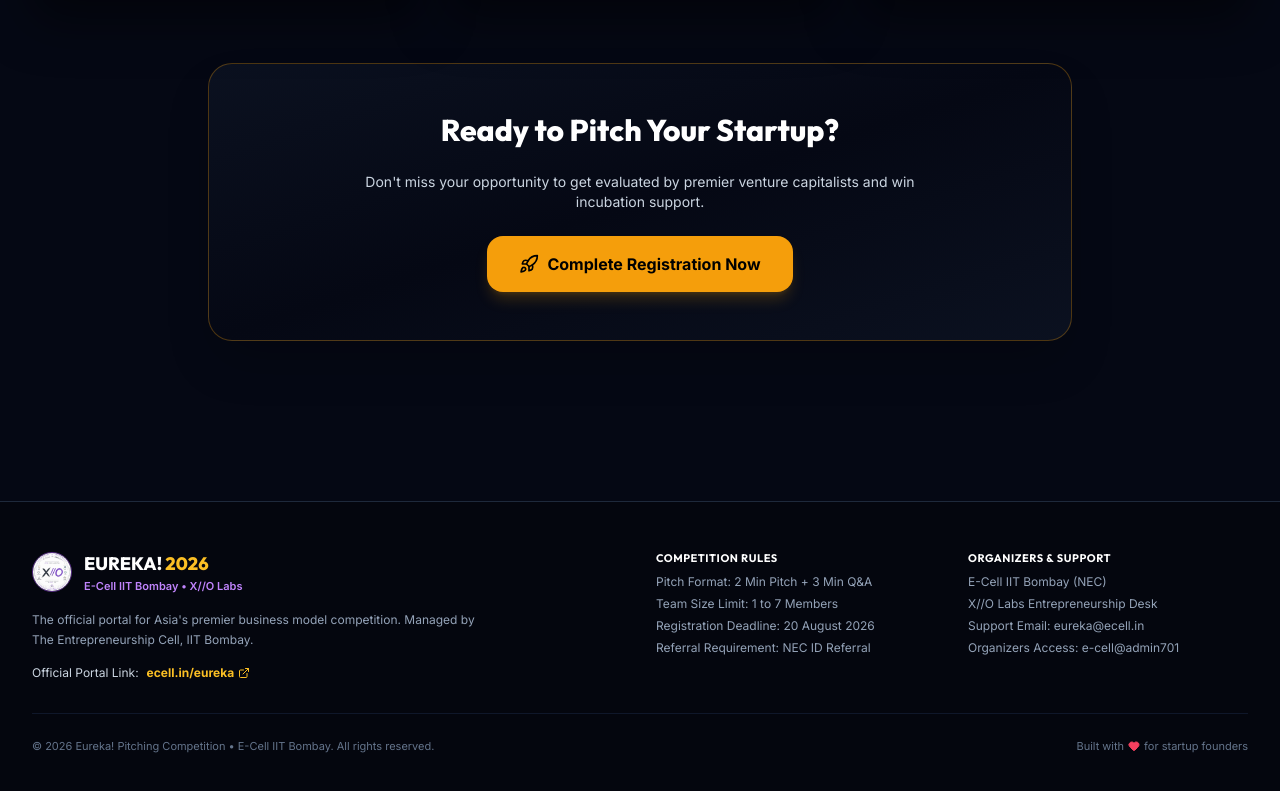
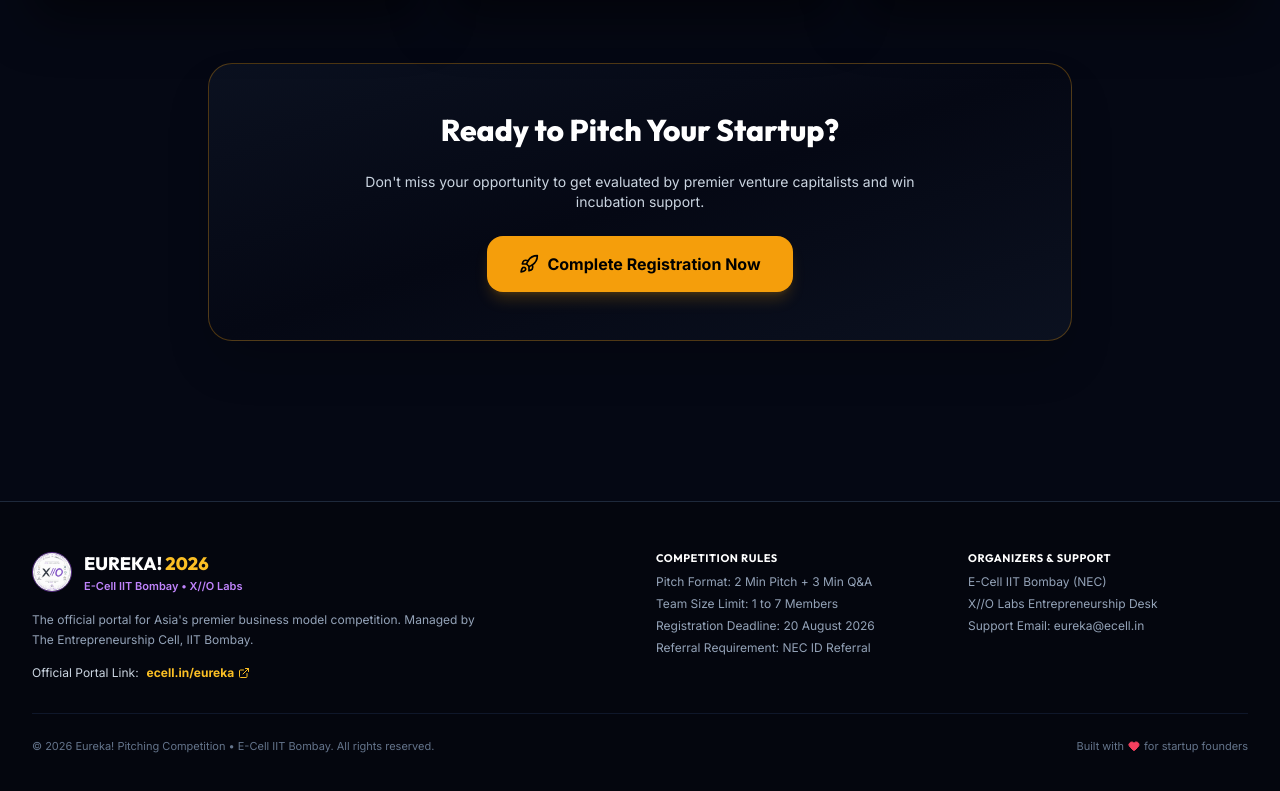
Before and after one commit to souravbrave324/regi, a React (Vite) app: page / in a window 1280 px wide. Shown: the part 1273-2064 px from the top of the page. Built offline with nearby package versions, Linux system fonts and the light colour scheme; no server answers; the database is empty.

Commit message:
Remove Organizers Access text from footer

```diff
--- a/src/components/Footer.tsx
+++ b/src/components/Footer.tsx
@@ -57,7 +57,6 @@
             <li>E-Cell IIT Bombay (NEC)</li>
             <li>X//O Labs Entrepreneurship Desk</li>
             <li>Support Email: eureka@ecell.in</li>
-            <li>Organizers Access: e-cell@admin701</li>
           </ul>
         </div>
 
```
